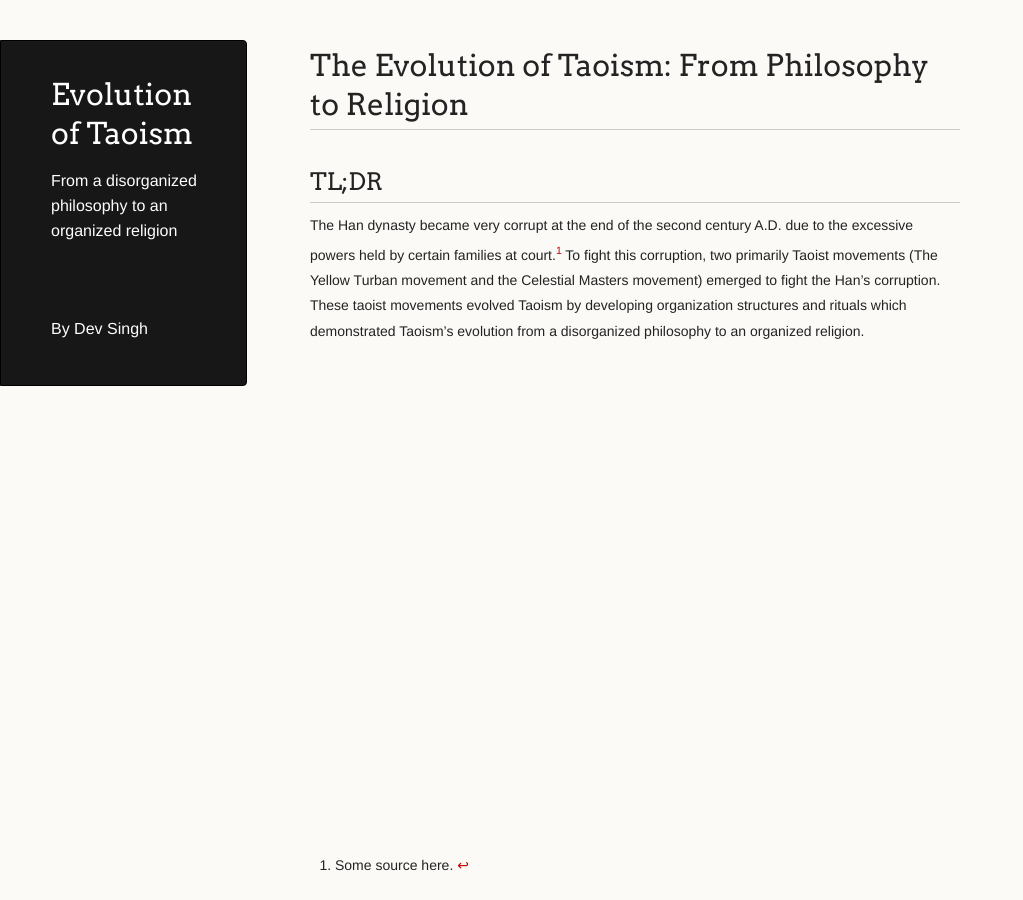
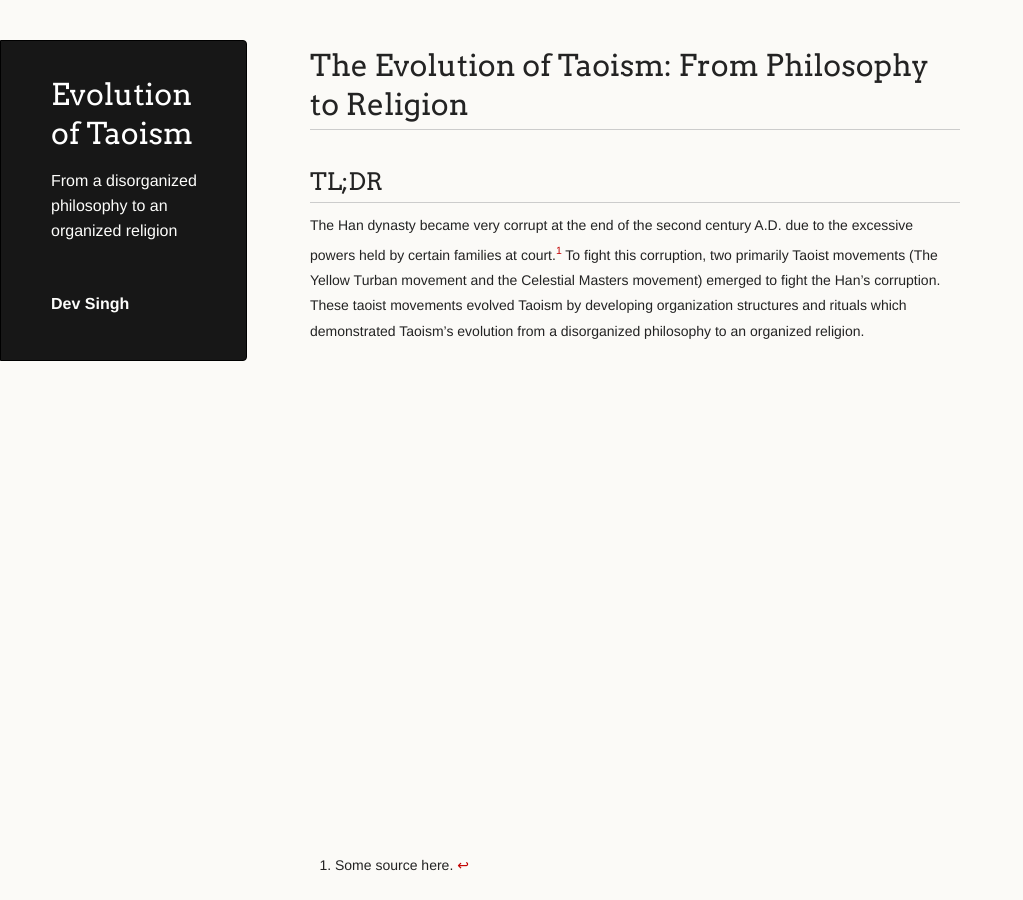
Before and after one commit to devksingh4/taoism, a Jekyll site: the page built from index.md, in a window 1280 px wide. Shown: the whole page, without its empty margins (0-1023 px from the left). Built offline with Jekyll 4.4.1, drawn with Linux system fonts in a browser that asks for light colours; our own code applies the rules of GitHub Pages for plain Markdown files.

Commit message:
fix styling

```diff
--- a/_layouts/default.html
+++ b/_layouts/default.html
@@ -22,8 +22,8 @@
         <h1 class="header">{{ site.title | default: site.github.repository_name }}</h1>
         <p class="header">{{ site.description | default: site.github.project_tagline }}</p>
         {% if site.author_name %}
-          <br /> <br />
-          <p class="header">By {{ site.author_name }}</p>
+          <br />
+          <p class="header" style="font-weight: bold;">{{ site.author_name }}</p>
         {% endif %}
       </header>
 
```
